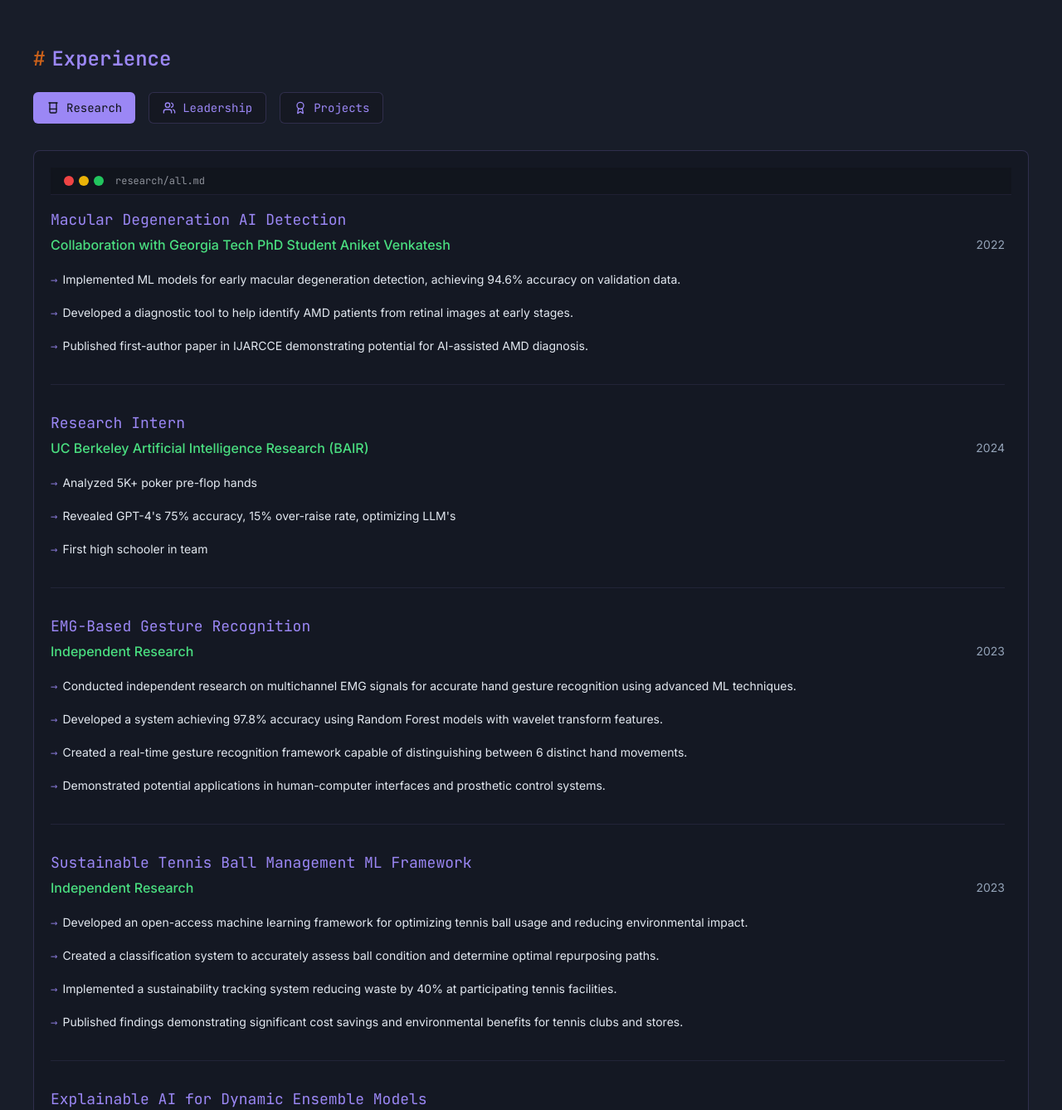
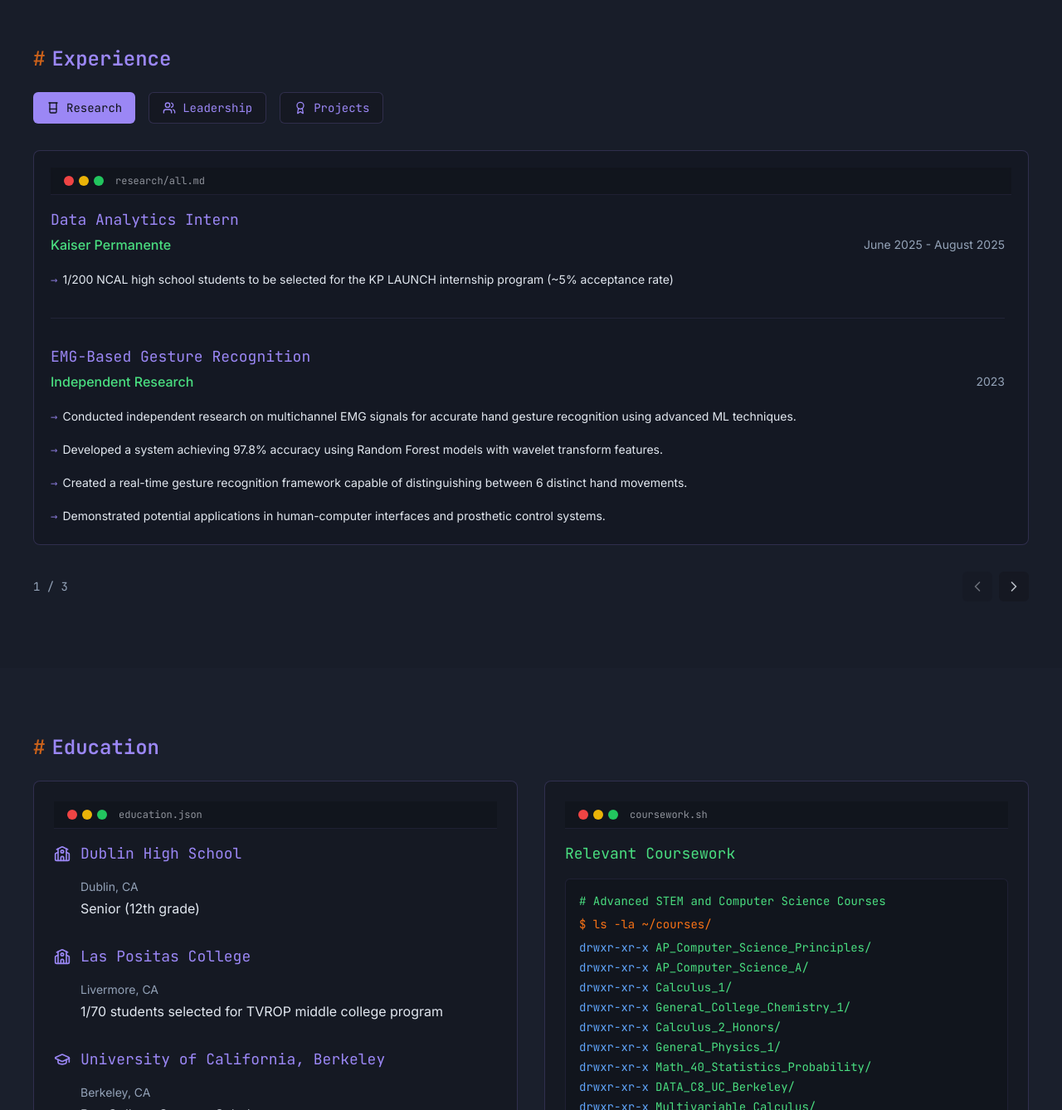
Before and after one commit to draj222/hidheeraj, a React (Vite) app: page / in a window 1280 px wide. Shown: the part 1462-2800 px from the top of the page at 83% size. Built offline with nearby package versions, Linux system fonts and the light colour scheme.

Commit message:
Update Career section
Add Data Analytics Intern experience at Kaiser Permanente and remove specified projects from the Career section.

```diff
--- a/src/pages/Index.tsx
+++ b/src/pages/Index.tsx
@@ -18,23 +18,11 @@ const Index = () => {
       icon: <Beaker className="h-4 w-4" />,
       experiences: [
         {
-          title: 'Macular Degeneration AI Detection',
-          company: 'Collaboration with Georgia Tech PhD Student Aniket Venkatesh',
-          period: '2022',
+          title: 'Data Analytics Intern',
+          company: 'Kaiser Permanente',
+          period: 'June 2025 - August 2025',
           description: [
-            'Implemented ML models for early macular degeneration detection, achieving 94.6% accuracy on validation data.',
-            'Developed a diagnostic tool to help identify AMD patients from retinal images at early stages.',
-            'Published first-author paper in IJARCCE demonstrating potential for AI-assisted AMD diagnosis.'
-          ]
-        },
-        {
-          title: 'Research Intern',
-          company: 'UC Berkeley Artificial Intelligence Research (BAIR)',
-          period: '2024',
-          description: [
-            'Analyzed 5K+ poker pre-flop hands',
-            'Revealed GPT-4\'s 75% accuracy, 15% over-raise rate, optimizing LLM\'s',
-            'First high schooler in team'
+            '1/200 NCAL high school students to be selected for the KP LAUNCH internship program (~5% acceptance rate)'
           ]
         },
         {
@@ -46,28 +34,6 @@ const Index = () => {
             'Developed a system achieving 97.8% accuracy using Random Forest models with wavelet transform features.',
             'Created a real-time gesture recognition framework capable of distinguishing between 6 distinct hand movements.',
             'Demonstrated potential applications in human-computer interfaces and prosthetic control systems.'
-          ]
-        },
-        {
-          title: 'Sustainable Tennis Ball Management ML Framework',
-          company: 'Independent Research',
-          period: '2023',
-          description: [
-            'Developed an open-access machine learning framework for optimizing tennis ball usage and reducing environmental impact.',
-            'Created a classification system to accurately assess ball condition and determine optimal repurposing paths.',
-            'Implemented a sustainability tracking system reducing waste by 40% at participating tennis facilities.',
-            'Published findings demonstrating significant cost savings and environmental benefits for tennis clubs and stores.'
-          ]
-        },
-        {
-          title: 'Explainable AI for Dynamic Ensemble Models',
-          company: 'Independent Research',
-          period: '2023',
-          description: [
-            'Developed interpretable ensemble models for high-stakes decision-making scenarios with 94% overall accuracy.',
-            'Designed transparent algorithmic processes that provide clear explanations for model decisions and predictions.',
-            'Created a framework integrating multiple ML models with explainable components for critical healthcare and financial applications.',
-            'Demonstrated how explainability increases user trust and adoption of AI systems in regulated industries.'
           ]
         }
       ]
```
